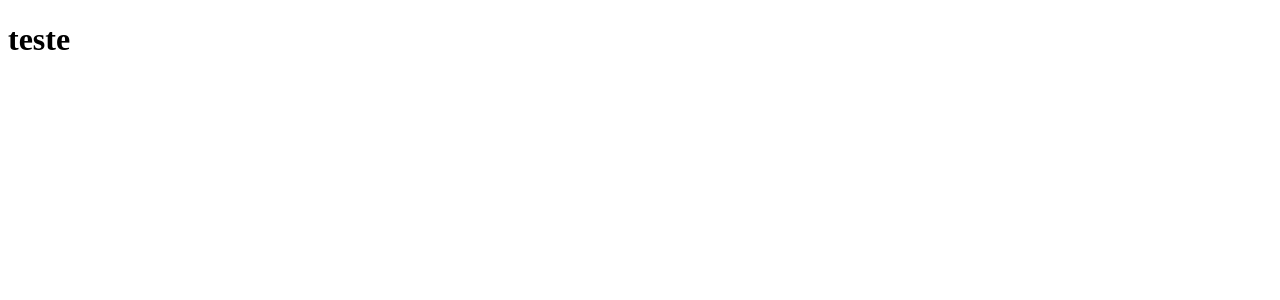
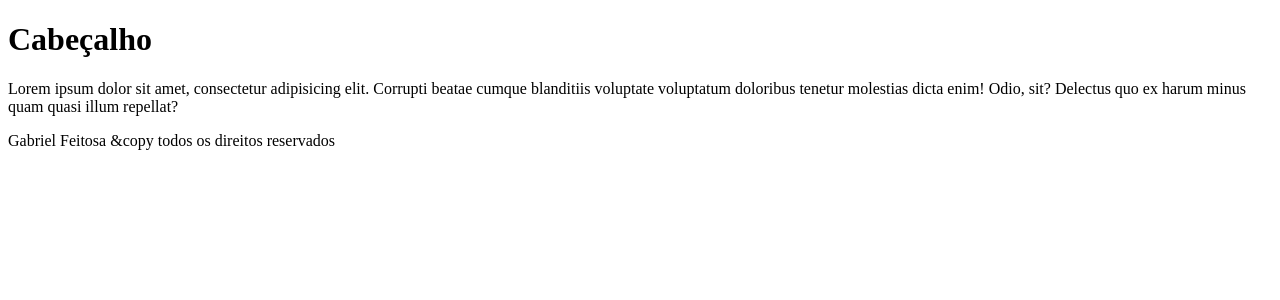
Before and after one commit to 1TDSPH-26/front-2sem-aula-10, a React (Vite) app in the folder my-app/: page / in a window 1280 px wide. Shown: the top 300 px of the page. Built offline with nearby package versions, Linux system fonts and the light colour scheme.

Commit message:
feat: componentes Cabecalho, Conteudo e Rodape criados

```diff
--- a/my-app/src/App.tsx
+++ b/my-app/src/App.tsx
@@ -1,6 +1,14 @@
+import Cabecalho from "./componentes/Cabecalho/Cabecalho";
+import Conteudo from "./componentes/Conteudo/Conteudo";
+import Rodape from "./componentes/Rodape/Rodape";
+
 export default function App(){
 
   return(
-    <h1>teste</h1>
+    <div>
+      <Cabecalho/>
+      <Conteudo/>
+      <Rodape/>
+    </div>
   );
 }
--- /dev/null
+++ b/my-app/src/componentes/Cabecalho/Cabecalho.tsx
@@ -0,0 +1,10 @@
+export default function Cabecalho(){
+
+    return(
+        <div>
+            <h1>
+                Cabeçalho
+            </h1>
+        </div>
+    );
+}
--- /dev/null
+++ b/my-app/src/componentes/Conteudo/Conteudo.tsx
@@ -0,0 +1,12 @@
+export default function Conteudo(){
+
+    return(
+        <div>
+            <p>Lorem ipsum dolor sit amet, consectetur adipisicing elit.
+                Corrupti beatae cumque blanditiis voluptate voluptatum
+                doloribus tenetur molestias dicta enim! Odio, sit? Delectus
+                quo ex harum minus quam quasi illum repellat?
+            </p>
+        </div>
+    );
+}
--- /dev/null
+++ b/my-app/src/componentes/Rodape/Rodape.tsx
@@ -0,0 +1,6 @@
+export default function Rodape(){
+
+    return(
+        <p>Gabriel Feitosa &copy todos os direitos reservados </p>
+    );
+}
```
